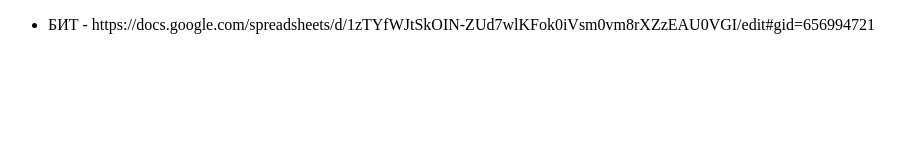
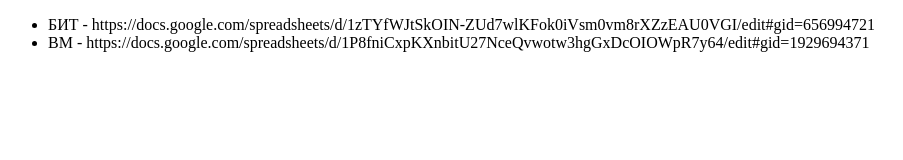
Before and after one commit to DaiTangoMne/workload, a plain HTML site: page index.html in a window 1280 px wide. Shown: the whole page, without its empty margins (0-903 px from the left). Drawn offline with Linux system fonts and the light colour scheme.

Commit message:
Update index.html

```diff
--- a/index.html
+++ b/index.html
@@ -8,6 +8,7 @@
 <body>
     <ul>
         <li>БИТ - https://docs.google.com/spreadsheets/d/1zTYfWJtSkOIN-ZUd7wlKFok0iVsm0vm8rXZzEAU0VGI/edit#gid=656994721</li>
+        <li>ВМ - https://docs.google.com/spreadsheets/d/1P8fniCxpKXnbitU27NceQvwotw3hgGxDcOIOWpR7y64/edit#gid=1929694371</li>
     </ul>
 </body>
 </html>
```
